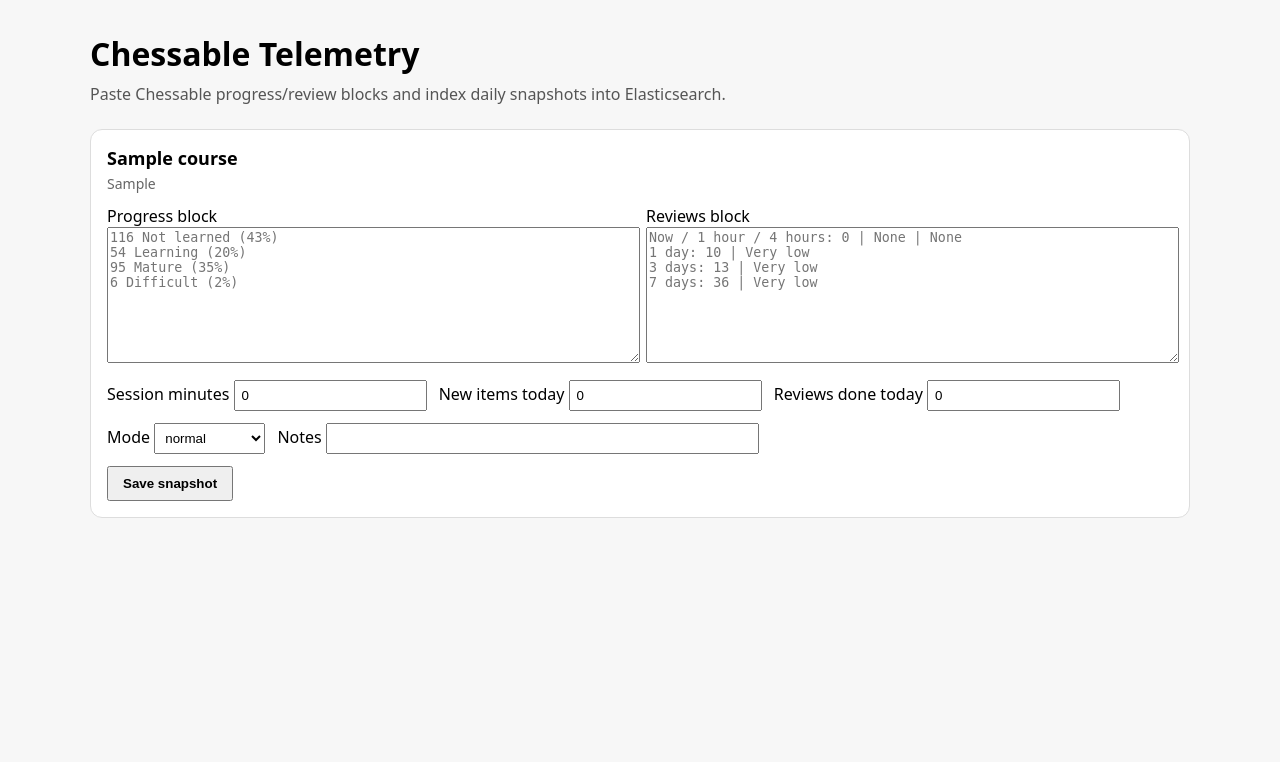
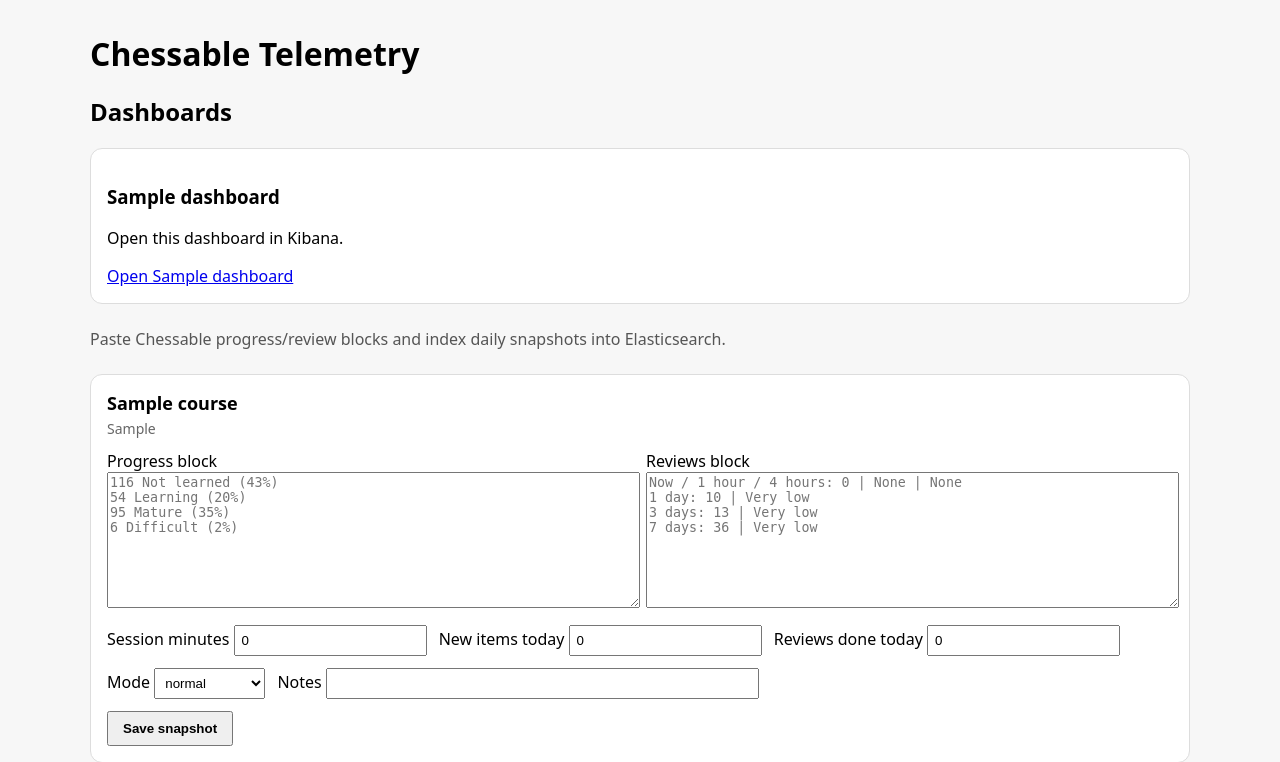
Before and after one commit to andreavb/chessable-telemetry, a Flask app: template src/chessable_telemetry/web/templates/index.html in a window 1280 px wide. Shown: the top 762 px of the page. Run offline with Flask 3, Linux system fonts and the light colour scheme; the template is opened without the code that fills it: most values are stand-ins (such as "Sample title", 1, 10 or a date in 2020).

Commit message:
Add Kibana Dashboards to the Webpage

```diff
--- a/src/chessable_telemetry/web/app.py
+++ b/src/chessable_telemetry/web/app.py
@@ -2,7 +2,7 @@ from argparse import Namespace
 
 from flask import Flask, redirect, render_template, request, url_for
 
-from settings import INDEX_NAME
+from settings import INDEX_NAME, KB_HOSTNAME
 
 from chessable_telemetry.collector.app import build_document
 from chessable_telemetry.storage.es_util import (
@@ -57,6 +57,13 @@ def list_courses(es):
     return courses
 
 
+def kibana_base_url():
+    if KB_HOSTNAME.startswith("http"):
+        return KB_HOSTNAME.rstrip("/")
+
+    return f"https://{KB_HOSTNAME}"
+
+
 @app.route("/", methods=["GET"])
 def index():
     es = get_client()
@@ -64,9 +71,29 @@ def index():
 
     courses = list_courses(es)
 
+    dashboards = [
+        {
+            "title": "Course Health",
+            "url": f"{kibana_base_url()}/app/dashboards#/view/chessable-course-health?_a=(viewMode:view)",
+        },
+        {
+            "title": "Cognitive Load",
+            "url": f"{kibana_base_url()}/app/dashboards#/view/chessable-cognitive-load?_a=(viewMode:view)",
+        },
+        {
+            "title": "Balance",
+            "url": f"{kibana_base_url()}/app/dashboards#/view/chessable-balance?_a=(viewMode:view)",
+        },
+        {
+            "title": "Throughput",
+            "url": f"{kibana_base_url()}/app/dashboards#/view/chessable-throughput?_a=(viewMode:view)",
+        },
+    ]
+
     return render_template(
         "index.html",
         courses=courses,
+        dashboards=dashboards,
     )
 
 
--- a/src/chessable_telemetry/web/templates/index.html
+++ b/src/chessable_telemetry/web/templates/index.html
@@ -68,11 +68,38 @@
         font-weight: 700;
         cursor: pointer;
       }
+
+    .dashboard-card {
+      background: white;
+      border: 1px solid #ddd;
+      border-radius: 12px;
+      padding: 16px;
+      margin-bottom: 24px;
+    }
+
+    iframe {
+      border-radius: 8px;
+    }
     </style>
   </head>
 
   <body>
     <h1>Chessable Telemetry</h1>
+
+<h2>Dashboards</h2>
+
+<div class="dashboard-grid">
+  {% for dashboard in dashboards %}
+    <section class="dashboard-card">
+      <h3>{{ dashboard.title }}</h3>
+      <p>Open this dashboard in Kibana.</p>
+      <a href="{{ dashboard.url }}" target="_blank" rel="noopener noreferrer">
+        Open {{ dashboard.title }}
+      </a>
+    </section>
+  {% endfor %}
+</div>
+
     <div class="subtitle">
       Paste Chessable progress/review blocks and index daily snapshots into Elasticsearch.
     </div>
```
